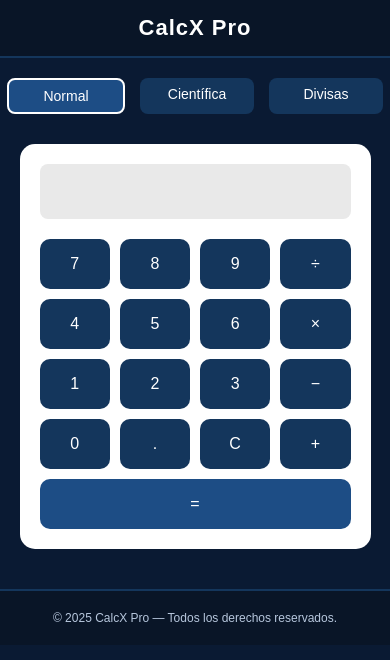
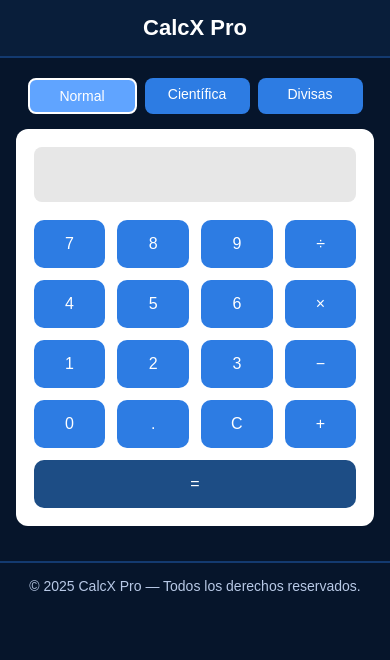
Before and after one commit to robelinmejias/Calculadora, a plain HTML site: page index.html in a window 390 px wide. Drawn offline with Linux system fonts and the light colour scheme.

Commit message:
Add files via upload

```diff
--- a/index.html
+++ b/index.html
@@ -7,82 +7,83 @@
     body {
         margin: 0;
         padding: 0;
-        background: #0a1a33;
+        background: #06152B;
         font-family: Arial, sans-serif;
         color: white;
         display: flex;
         flex-direction: column;
         align-items: center;
+        min-height: 100vh;
     }
 
     header {
         width: 100%;
-        padding: 20px;
-        background: #091527;
+        padding: 18px;
+        background: #091E3A;
         text-align: center;
-        font-size: 28px;
+        font-size: 26px;
         font-weight: bold;
-        letter-spacing: 1px;
-        border-bottom: 2px solid #14365c;
+        border-bottom: 2px solid #133A70;
     }
 
+    /* --- TABS --- */
     .tabs {
         margin-top: 20px;
         display: flex;
-        gap: 15px;
+        gap: 12px;
         flex-wrap: wrap;
         justify-content: center;
+        width: 95%;
     }
 
     .tab {
-        padding: 10px 20px;
-        background: #14365c;
+        padding: 10px 16px;
+        background: #2D7CE3;
         border-radius: 8px;
         cursor: pointer;
         font-size: 16px;
+        min-width: 100px;
+        text-align: center;
         transition: 0.3s;
-        text-align: center;
-        min-width: 110px;
-    }
-
-    .tab:hover {
-        background: #1d4d85;
     }
 
     .active {
-        background: #1d4d85;
+        background: #60A4FF;
         border: 2px solid white;
     }
 
+    /* --- CONTENEDOR DE LA CALCULADORA --- */
     .calc-container {
-        margin-top: 30px;
+        margin-top: 25px;
         background: white;
-        padding: 30px;
-        border-radius: 15px;
-        width: 350px;
+        padding: 25px;
+        border-radius: 12px;
+        width: 380px; /* para PC */
         color: black;
+        display: none;
         box-sizing: border-box;
-        display: none;
     }
 
-    .calc-container.active-calc {
+    .active-calc {
         display: block;
     }
 
+    /* --- PANTALLA --- */
     .pantalla {
         width: 100%;
         height: 60px;
-        background: #e9e9e9;
+        background: #e7e7e7;
         border-radius: 8px;
-        margin-bottom: 20px;
+        margin-bottom: 18px;
         padding: 10px;
-        font-size: 22px;
+        font-size: 24px;
         text-align: right;
         overflow-x: auto;
         white-space: nowrap;
         box-sizing: border-box;
     }
 
+    /* --- BOTONES --- */
     .botones {
         display: grid;
         grid-template-columns: repeat(4, 1fr);
@@ -92,18 +93,18 @@
     button {
         padding: 18px;
         font-size: 18px;
+        background: #2D7CE3;
+        color: white;
+        border-radius: 10px;
+        border: none;
         cursor: pointer;
-        background: #14365c;
-        color: white;
-        border: none;
-        border-radius: 10px;
-        transition: 0.3s;
     }
 
-    button:hover {
-        background: #1d4d85;
+    button:active {
+        background: #1762C0;
     }
 
+    /* --- DIVISAS --- */
     .conversion-box {
         display: flex;
         flex-direction: column;
@@ -112,27 +113,15 @@
 
     input, select {
         padding: 12px;
+        border-radius: 8px;
+        border: 1px solid black;
         font-size: 16px;
-        border-radius: 8px;
-        border: 1px solid #14365c;
         width: 100%;
-        box-sizing: border-box;
     }
 
-    footer {
-        margin-top: 40px;
-        padding: 20px;
-        text-align: center;
-        width: 100%;
-        font-size: 14px;
-        background: #091527;
-        border-top: 2px solid #14365c;
-        color: #b7c7dd;
-    }
-
-    /* ============================
-         VERSIÓN MÓVIL
-       ============================ */
+    /* ================================
+         MÓVILES — ADAPTACIÓN REAL
+       ================================ */
     @media (max-width: 480px) {
 
         header {
@@ -140,9 +129,11 @@
             padding: 15px;
         }
 
+        /* ajusta contenedor */
         .calc-container {
-            width: 90%;
-            padding: 20px;
+            width: 92% !important;   /* ahora SI se adapta */
+            padding: 18px;
+            margin-top: 15px;
         }
 
         .pantalla {
@@ -150,41 +141,38 @@
             font-size: 20px;
         }
 
-        .botones {
-            gap: 10px;
+        button {
+            padding: 15px;
+            font-size: 16px;
+        }
+
+        .tabs {
+            width: 100%;
+            gap: 8px;
+        }
+
+        .tab {
+            min-width: 85px;
+            font-size: 14px;
+            padding: 8px 10px;
+        }
+    }
+
+    /* teléfonos muy pequeños */
+    @media (max-width: 360px) {
+
+        .calc-container {
+            width: 95% !important;
+        }
+
+        .pantalla {
+            font-size: 18px;
+            height: 48px;
         }
 
         button {
-            padding: 16px;
-            font-size: 16px;
-        }
-
-        .tab {
-            min-width: 90px;
-            padding: 8px 12px;
-            font-size: 14px;
-        }
-
-        footer {
-            font-size: 12px;
-        }
-    }
-
-    /* Pantallas súper pequeñas (iPhone SE y similares) */
-    @media (max-width: 360px) {
-
-        header {
-            font-size: 20px;
-        }
-
-        .pantalla {
-            height: 50px;
-            font-size: 18px;
-        }
-
-        button {
-            padding: 14px;
             font-size: 15px;
+            padding: 13px;
         }
 
         .tab {
@@ -192,7 +180,18 @@
             font-size: 13px;
         }
     }
+
+    footer {
+        margin-top: 35px;
+        color: #b8c9e6;
+        padding: 15px;
+        text-align: center;
+        width: 100%;
+        font-size: 14px;
+        border-top: 2px solid #133A70;
+    }
 </style>
+
 
 </head>
 <body>
```
